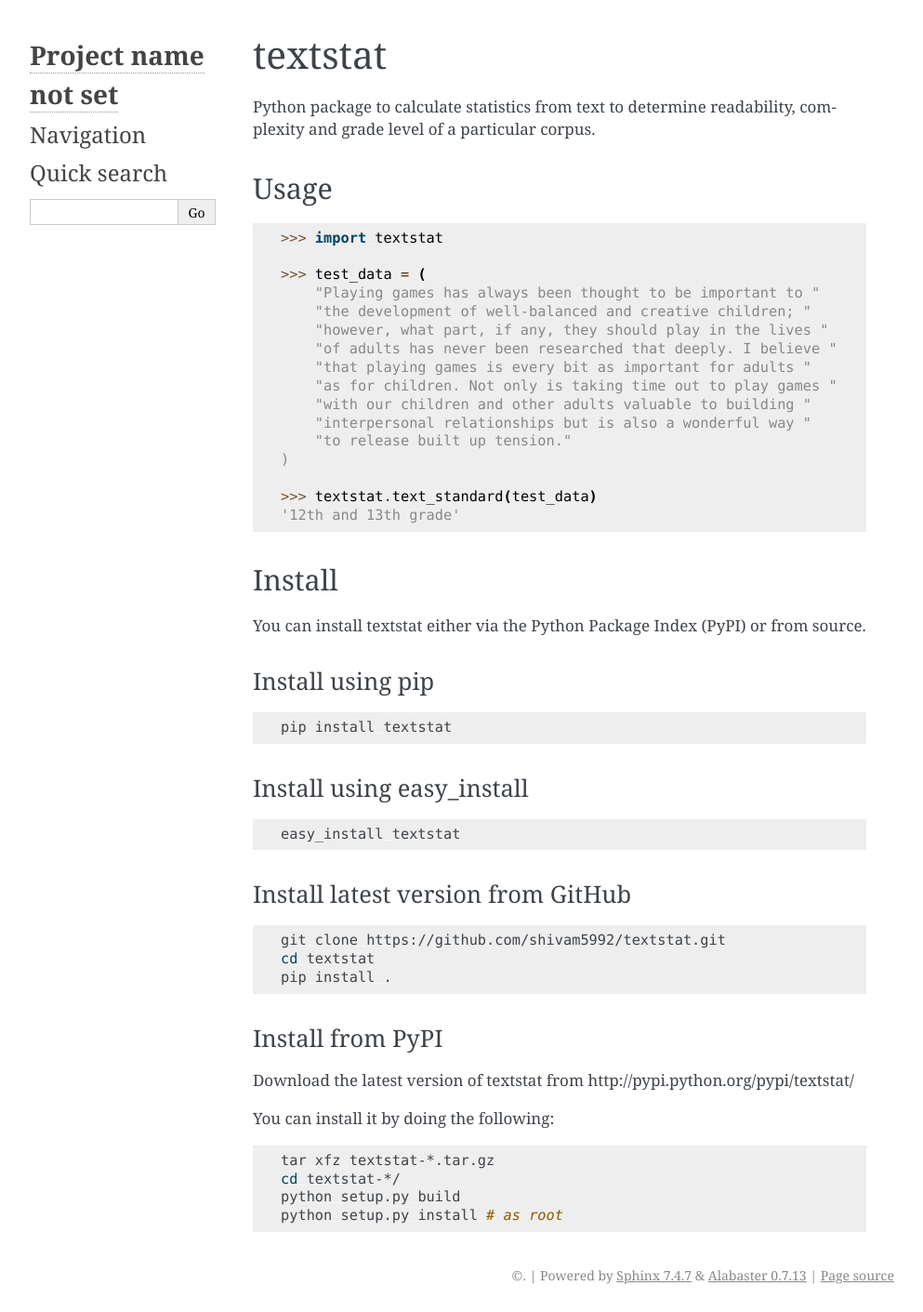
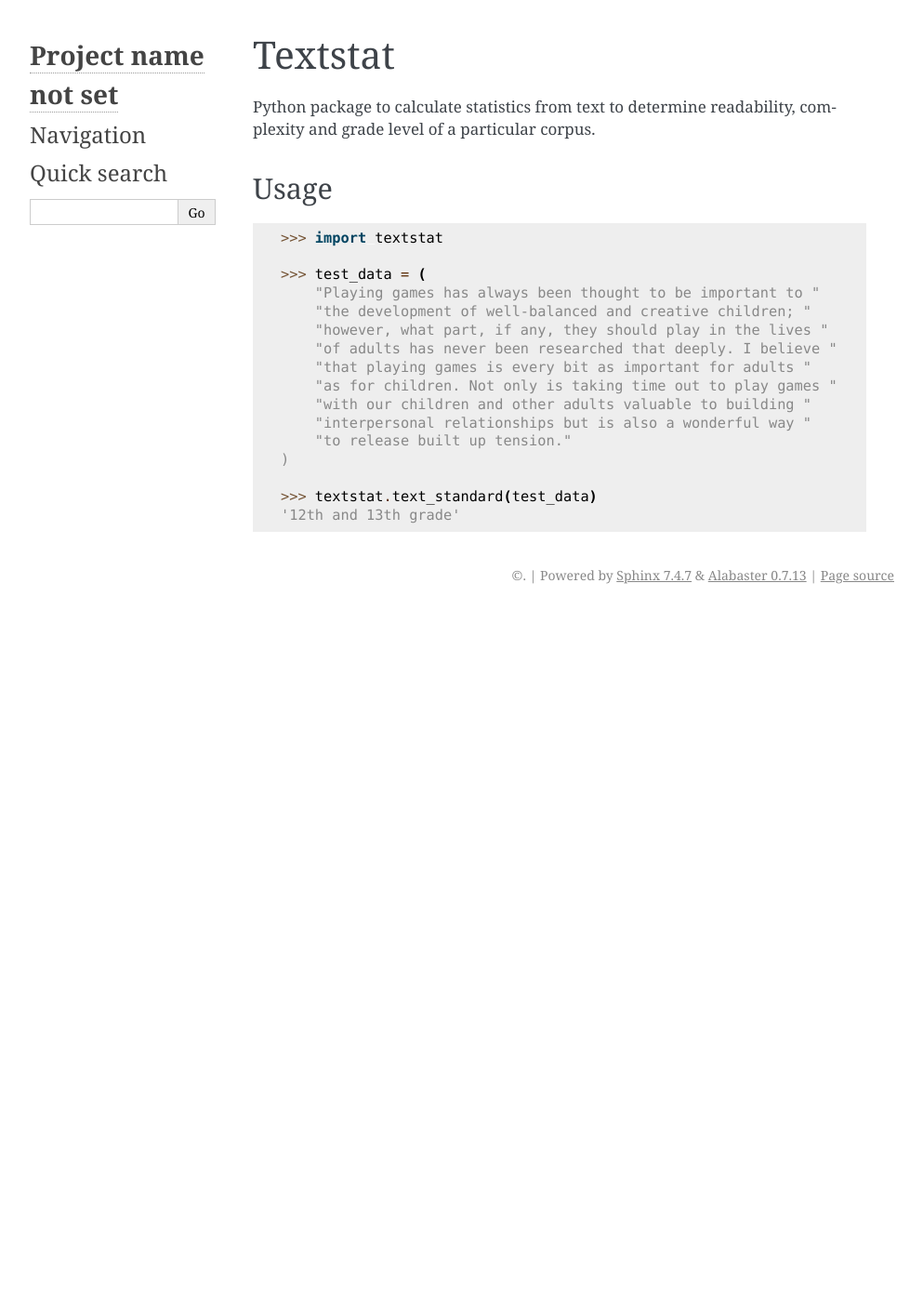
Before and after one commit to textstat/textstat, a Sphinx documentation site: the page built from docs/index.md, in a window 1280 px wide. Shown: the whole page at 93% size, without its empty margins (148-1141 px from the left). Built offline with Sphinx 7.4.7, drawn with Linux system fonts in a browser that asks for light colours; after the commit the page ends 900 px from its top, so only the background shows below that.

Commit message:
add installation and changelog

````diff
--- a/docs/index.md
+++ b/docs/index.md
@@ -1,4 +1,4 @@
-# textstat
+# Textstat
 
 Python package to calculate statistics from text to determine
 readability, complexity and grade level of a particular corpus.
@@ -23,43 +23,3 @@
 >>> textstat.text_standard(test_data)
 '12th and 13th grade'
 ```
-
-
-## Install
-
-You can install textstat either via the Python Package Index
-(PyPI) or from source.
-
-#### Install using pip
-
-```shell
-pip install textstat
-```
-
-#### Install using easy_install
-
-```shell
-easy_install textstat
-```
-
-#### Install latest version from GitHub
-
-```shell
-git clone https://github.com/shivam5992/textstat.git
-cd textstat
-pip install .
-```
-
-#### Install from PyPI
-
-Download the latest version of textstat from
-http://pypi.python.org/pypi/textstat/
-
-You can install it by doing the following:
-
-```shell
-tar xfz textstat-*.tar.gz
-cd textstat-*/
-python setup.py build
-python setup.py install # as root
-```
````
Also changed, not shown: docs/changelog.rst (added, +16 -0 lines), docs/installation.md (added, +36 -0 lines).
